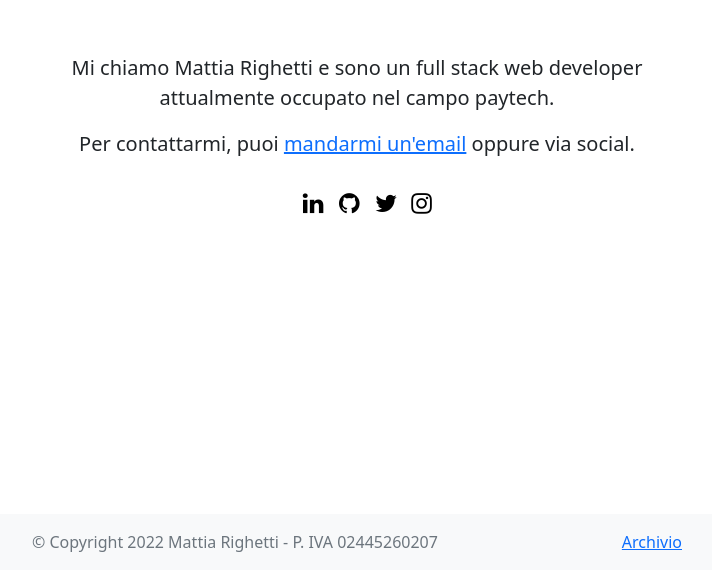
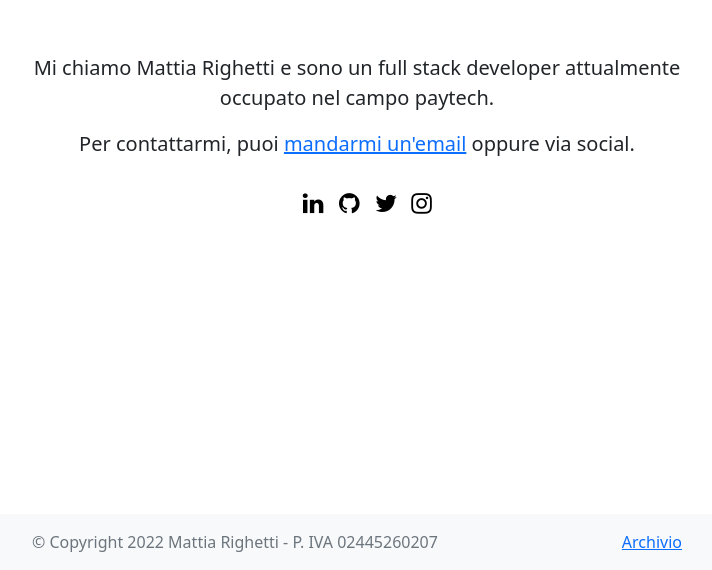
Before and after one commit to mattiarighetti/mattiarighetti.github.io, a plain HTML site: page index.html in a window 1280 px wide. Shown: the part 230-800 px from the top of the page, without its empty margins (283-995 px from the left). Drawn offline with nearby package versions, Linux system fonts and the light colour scheme.

Commit message:
Removed "web"

```diff
--- a/index.html
+++ b/index.html
@@ -53,7 +53,7 @@
 <header class="mb-auto"></header>
 <main class="flex-shrink-0 px-3 text-center d-flex p-3 mx-auto flex-column">
     <div class="container">
-        <p class="lead">Mi chiamo Mattia Righetti e sono un full stack web developer attualmente occupato nel campo
+        <p class="lead">Mi chiamo Mattia Righetti e sono un full stack developer attualmente occupato nel campo
             paytech.</p>
         <p class="lead">Per contattarmi, puoi <a href="mailto:mattiarighe@me.com">mandarmi un'email</a> oppure via
             social.</p>
```
